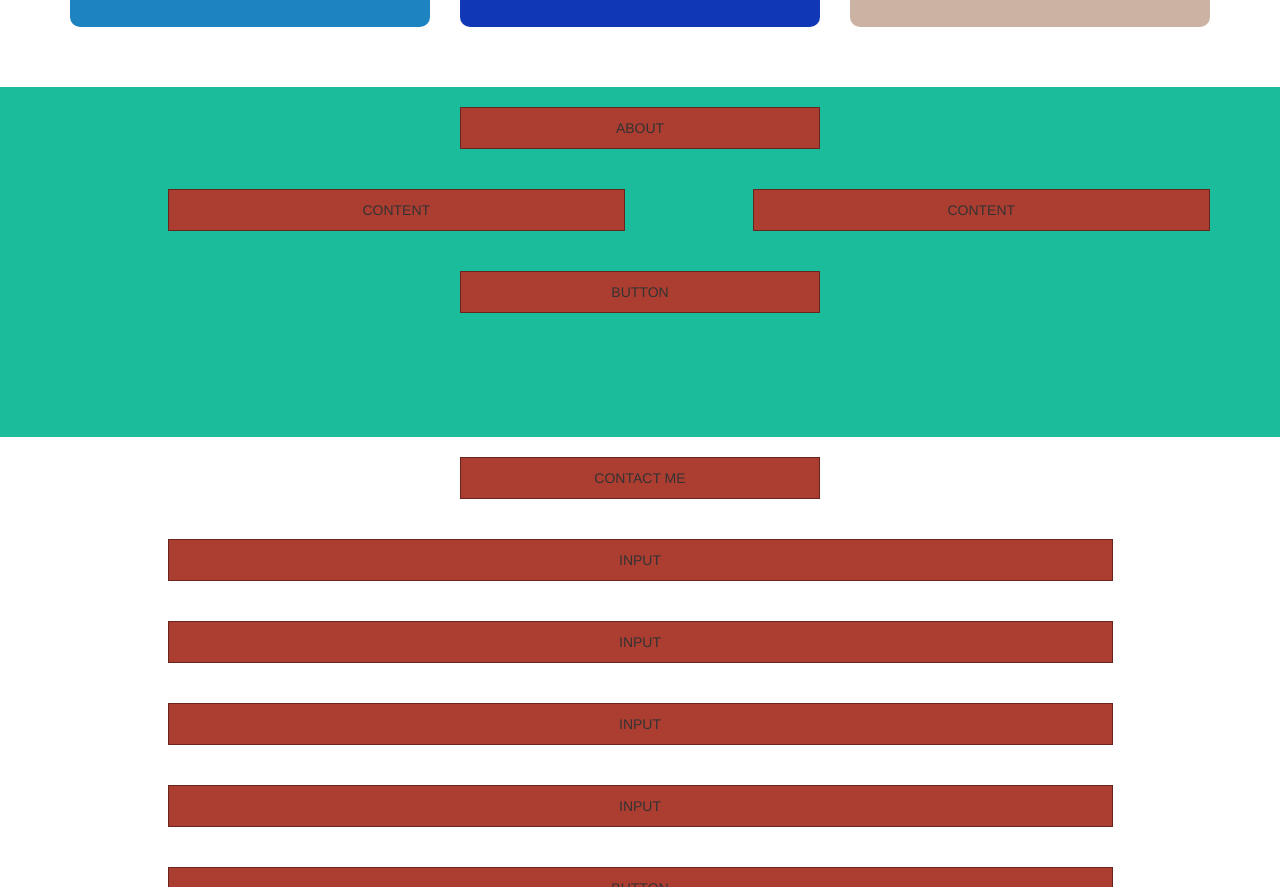
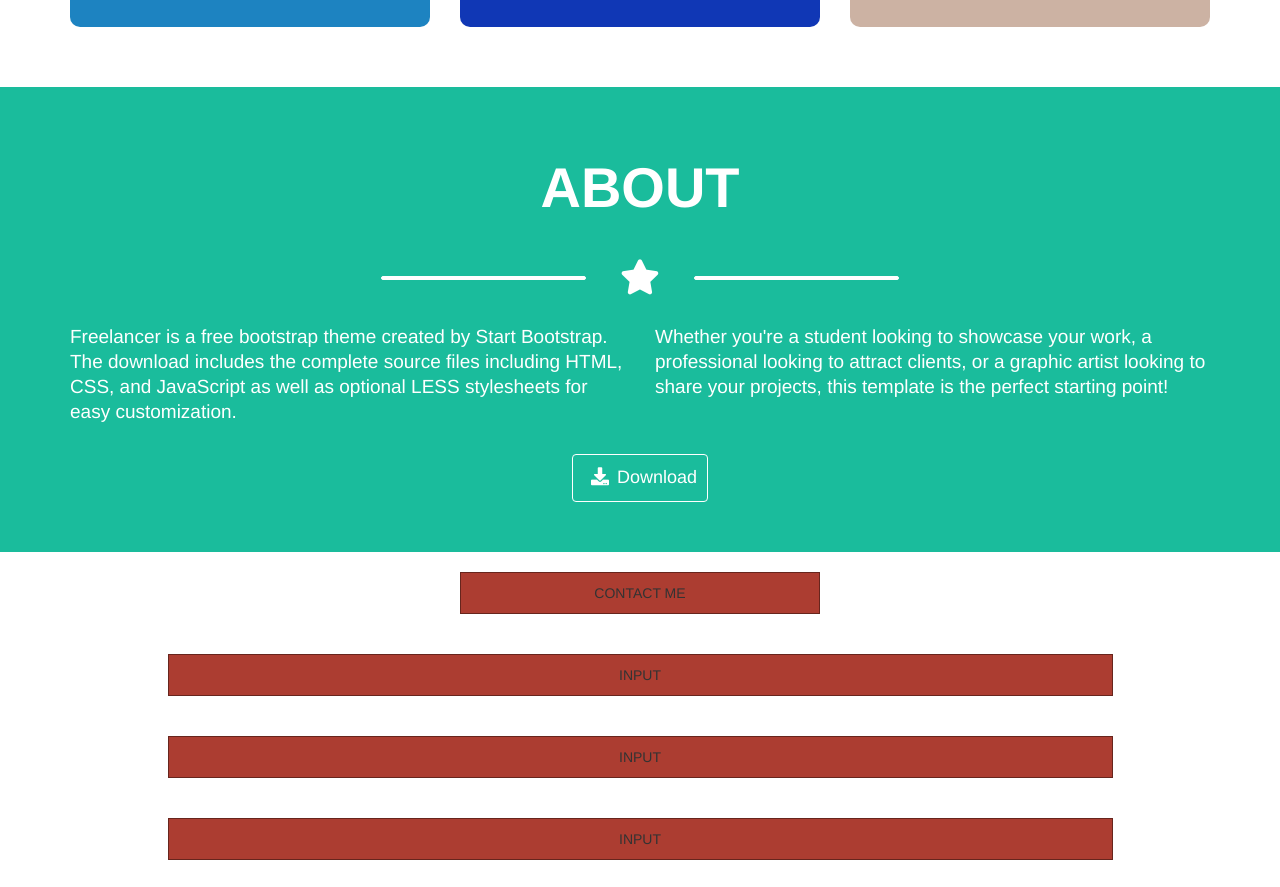
Before and after one commit to francescoferilli95/html-css-bootstrap-freelancer, a plain HTML site: page index.html in a window 1280 px wide. Shown: the part 1392-2279 px from the top of the page. Drawn offline with nearby package versions, Linux system fonts and the light colour scheme.

Commit message:
adding about

```diff
--- a/css/main.css
+++ b/css/main.css
@@ -124,17 +124,68 @@ h6 {
 }
 
 
+/*ABOUT*/
+.about {
+    color: #fff;
+    background: #1abc9c;
+}
+
+.about h2 {
+    padding-top: 50px;
+    text-align: center;
+    font-size: 56px;
+}
+
+.about .divider {
+    margin-top: 30px;
+    margin-bottom: 30px;
+}
+
+.about .divider .ta-icon {
+    vertical-align: middle;
+    font-size: 35px;
+    padding: 0 30px;
+}
+
+.about .divider::before,
+.about .divider::after {
+    content: '';
+    display: inline-block;
+    height: 4px;
+    width: 18%;
+    border: 1px solid #fff;
+    border-radius: 5px;
+    background: #fff;
+}
+
+.about p {
+    font-size: 19px;
+    line-height: 25px;
+}
+
+.about .btn {
+    margin-top: 20px;
+    margin-bottom: 50px;
+    padding: 10px;
+    background: #1abc9c;
+    border: 1px solid #fff;
+    font-size: 18px;
+}
+
+.about .btn .ta-icon {
+    padding-left: 8px;
+    padding-right: 8px;
+}
+
+.about .btn:hover {
+    color: #1abc9c;
+    background: #fff;
+}
 
 
 
 
-
-
-
-.about {
-    background: #1abc9c;
-    height: 350px;
-}
+/*FOOTER*/
 
 .footer-top {
     background: #3a546d;
--- a/index.html
+++ b/index.html
@@ -61,7 +61,9 @@
     <section class="portfolio">
         <div class="container">
             <div class="row">
-                <div class="col-xs-4 col-xs-offset-4 col-md-12 col-md-offset-0"><h2>PORTFOLIO</h2></div>
+                <div class="col-xs-4 col-xs-offset-4 col-md-12 col-md-offset-0">
+                    <h2>PORTFOLIO</h2>
+                </div>
                 <div class="divider col-xs-4 col-xs-offset-4 col-md-12 col-md-offset-0 text-center">
                     <i class="fas fa-star ta-icon"></i>
                 </div>
@@ -86,10 +88,15 @@
     <section class="about">
         <div class="container">
             <div class="row">
-                <div class="col-xs-4 col-xs-offset-4"><div class="box">ABOUT</div></div>
-                <div class="col-xs-10 col-xs-offset-1 col-sm-5 col-xs-offset-1"><div class="box">CONTENT</div></div>
-                <div class="col-xs-10 col-xs-offset-1 col-sm-5 col-xs-offset-1"><div class="box">CONTENT</div></div>
-                <div class="col-xs-4 col-xs-offset-4"><div class="box">BUTTON</div></div>
+                <div class="col-xs-4 col-xs-offset-4">
+                    <h2>ABOUT</h2>
+                </div>
+                <div class="divider col-xs-4 col-xs-offset-4 col-md-12 col-md-offset-0 text-center">
+                    <i class="fas fa-star ta-icon"></i>
+                </div>
+                <div class="col-xs-10 col-xs-offset-1 col-sm-6 col-sm-offset-0"><p>Freelancer is a free bootstrap theme created by Start Bootstrap. The download includes the complete source files including HTML, CSS, and JavaScript as well as optional LESS stylesheets for easy customization.</p></div>
+                <div class="col-xs-10 col-xs-offset-1 col-sm-6 col-sm-offset-0"><p>Whether you're a student looking to showcase your work, a professional looking to attract clients, or a graphic artist looking to share your projects, this template is the perfect starting point!</p></div>
+                <div class="col-xs-4 col-xs-offset-4 text-center"><button type="button" class="btn"><i class="fas fa-download ta-icon"></i>Download</button></div>
             </div>
         </div>
     </section>
```
